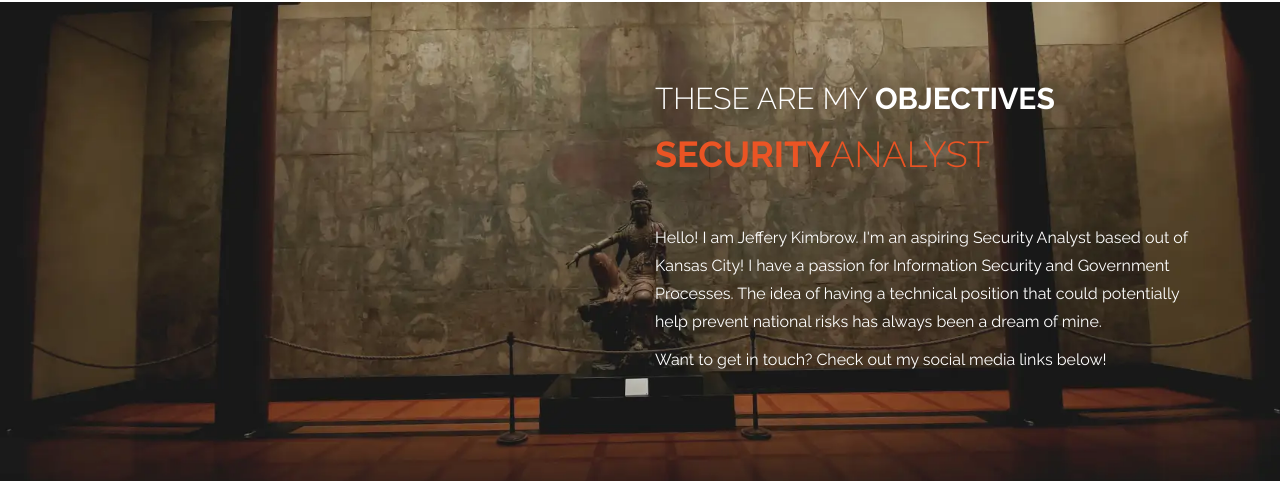
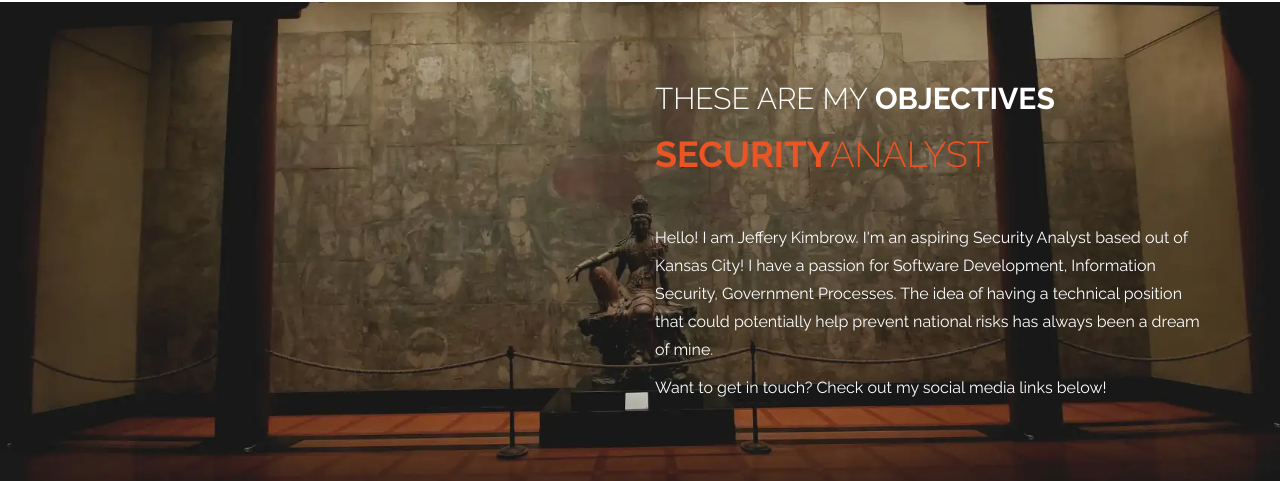
Before and after one commit to kimbrow-slice/JeffKimbrow, a plain HTML site: page index.html in a window 1280 px wide. Shown: the part 2384-2865 px from the top of the page. Drawn offline with Linux system fonts and the light colour scheme.

Commit message:
edit grammar

```diff
--- a/index.html
+++ b/index.html
@@ -152,7 +152,7 @@ https://templatemo.com/tm-464-ultra-profile
                         <h2 class="obj">These are my <strong>objectives</strong></h2>
                         <h1 class="tm-red-text"><strong>Security</strong>Analyst</h1>
                     </div>
-                    <p class="obj">Hello! I am Jeffery Kimbrow. I'm an aspiring Security Analyst based out of Kansas City! I have a passion for Information Security and Government Processes. The idea of having a technical position that could potentially help prevent
+                    <p class="obj">Hello! I am Jeffery Kimbrow. I'm an aspiring Security Analyst based out of Kansas City! I have a passion for Software Development, Information Security, Government Processes. The idea of having a technical position that could potentially help prevent
                         national risks has always been a dream of mine.</p>
 
                     <p class="obj"> Want to get in touch? Check out my social media links below!</p>
```
